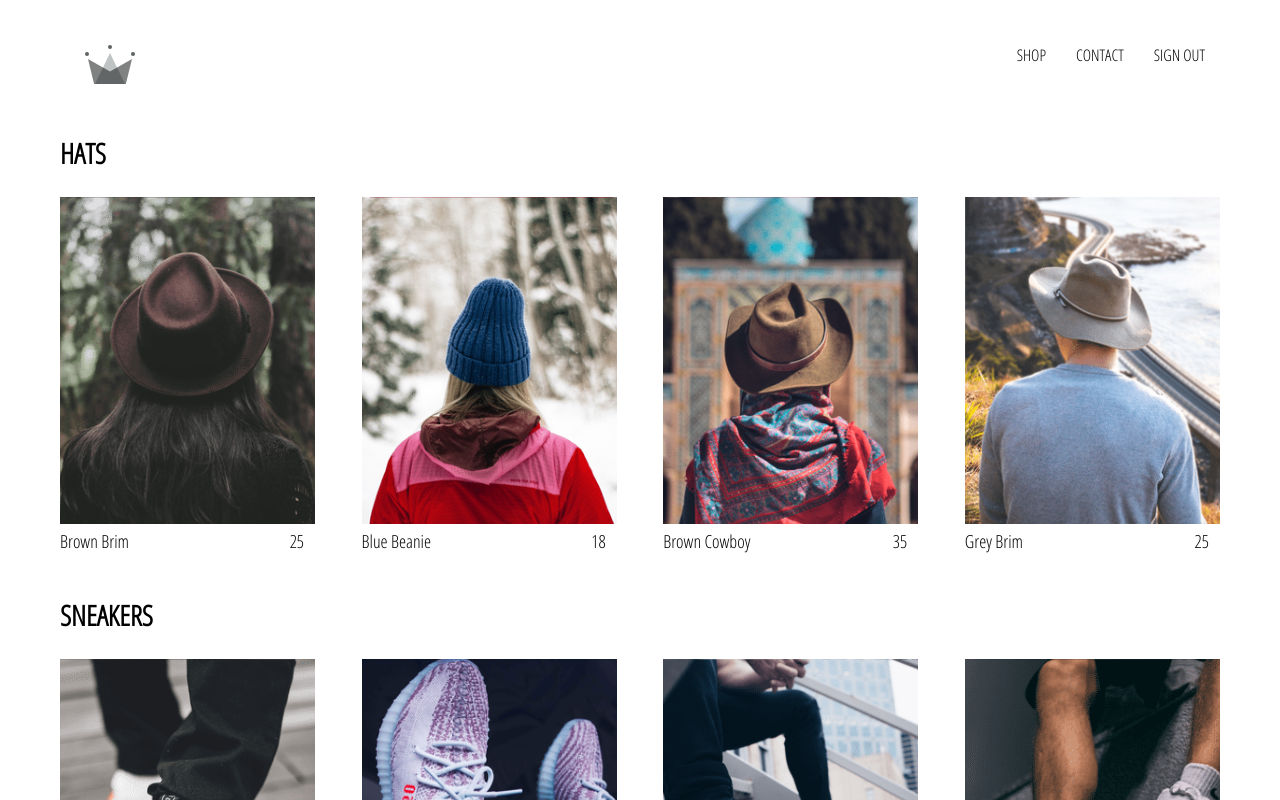
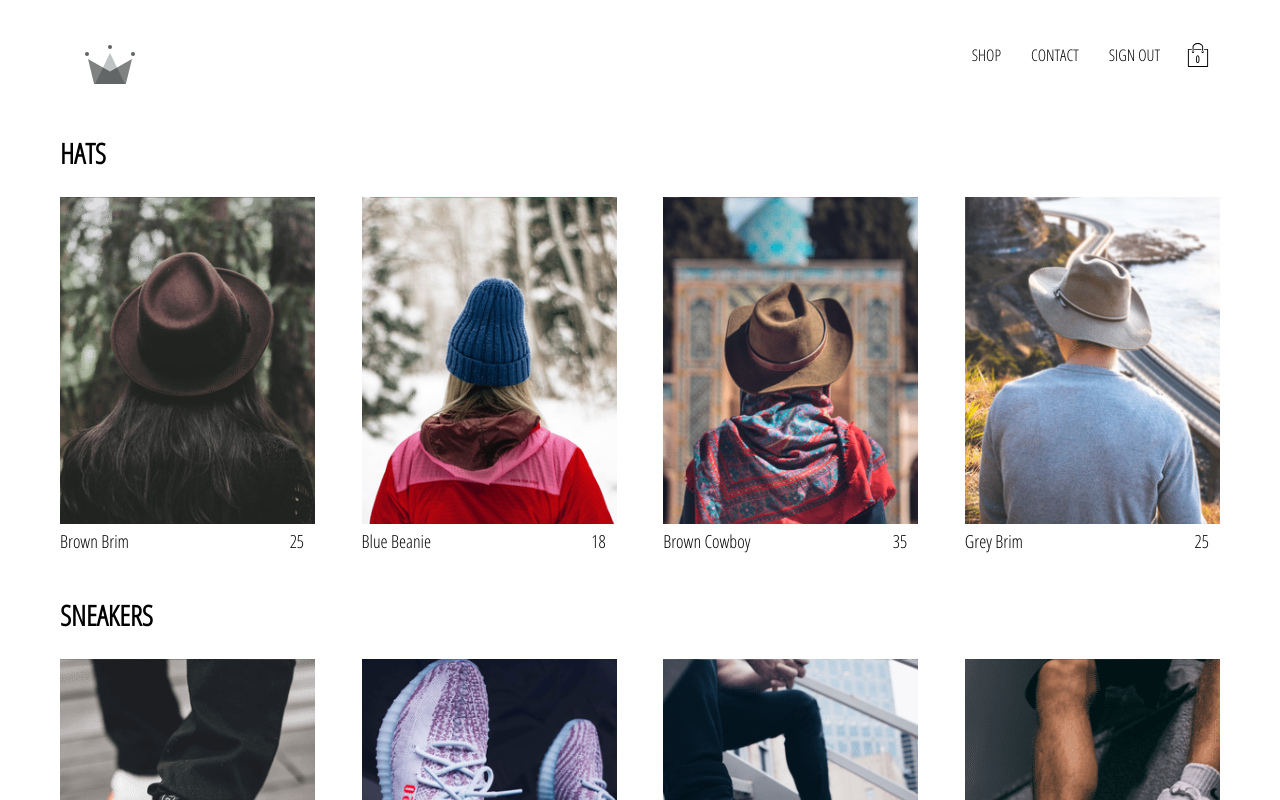
Before and after one commit to brandonstiles1/full-stack-ecommerce-app, a React (Create React App) app: page /shop in a window 1280 px wide. Shown: the top 800 px of the page. Built offline with nearby package versions, Linux system fonts and the light colour scheme; no server answers.

Commit message:
Added cart icon & cart dropdown to app

```diff
--- /dev/null
+++ b/src/components/cart-dropdown/cart-dropdown.component.js
@@ -0,0 +1,15 @@
+import React from 'react';
+import './cart-dropdown.styles.scss';
+
+// Components
+import CustomButton from '../custom-button/custom-button.component';
+
+const Cart = () => (
+  <div className='cart-dropdown'>
+    <div className='cart-items'>
+      <CustomButton> GO TO CHECKOUT</CustomButton>
+    </div>
+  </div>
+);
+
+export default Cart;
--- /dev/null
+++ b/src/components/cart-dropdown/cart-dropdown.styles.scss
@@ -0,0 +1,24 @@
+.cart-dropdown {
+  position: absolute;
+  width: 240px;
+  height: 340px;
+  display: flex;
+  flex-direction: column;
+  padding: 20px;
+  border: 1px solid black;
+  background-color: white;
+  top: 90px;
+  right: 40px;
+  z-index: 5;
+
+  .cart-items {
+    height: 240px;
+    display: flex;
+    flex-direction: column;
+    overflow: scroll;
+  }
+
+  button {
+    margin-top: auto;
+  }
+}
--- /dev/null
+++ b/src/components/cart-icon/cart-icon.component.jsx
@@ -0,0 +1,22 @@
+import React from 'react';
+import './cart-icon.styles.scss';
+
+// Components
+import { ReactComponent as ShoppingIcon } from '../../assets/shopping_cart.svg';
+
+// Redux
+import { connect } from 'react-redux';
+import { toggleCartHidden } from '../../redux/cart/cart.actions';
+
+const CartIcon = ({ toggleCartHidden }) => (
+  <div className='cart-icon' onClick={ toggleCartHidden }>
+    <ShoppingIcon className='shopping-icon' />
+    <span className='item-count'>0</span>
+  </div>
+);
+
+const mapDispatchToProps = dispatch => ({
+  toggleCartHidden: () => dispatch(toggleCartHidden())
+});
+
+export default connect(null, mapDispatchToProps)(CartIcon);
--- /dev/null
+++ b/src/components/cart-icon/cart-icon.styles.scss
@@ -0,0 +1,21 @@
+.cart-icon {
+  width: 45px;
+  height: 45px;
+  position: relative;
+  display: flex;
+  align-items: center;
+  justify-content: center;
+  cursor: pointer;
+
+  .shopping-icon {
+    width: 24px;
+    height: 24px;
+  }
+
+  .item-count {
+    position: absolute;
+    font-size: 10px;
+    font-weight: bold;
+    bottom: 12px;
+  }
+}
--- a/src/components/header/header.component.jsx
+++ b/src/components/header/header.component.jsx
@@ -1,17 +1,19 @@
 import React from 'react';
 import { Link } from 'react-router-dom';
+import './header.styles.scss';
 
 // Redux
 import { connect } from 'react-redux';
 
-import './header.styles.scss';
-
 // Firebase
 import { auth } from '../../firebase/firebase.utils.js';
 
+// Components
 import { ReactComponent as Logo } from '../../assets/logo.svg';
+import CartIcon from '../cart-icon/cart-icon.component';
+import CartDropdown from '../cart-dropdown/cart-dropdown.component';
 
-const Header = ({ currentUser }) => {
+const Header = ({ currentUser, hidden }) => {
   return (
     <div className='header'>
       <Link to='/' className='logo-container'>
@@ -34,14 +36,18 @@
               SIGN IN
             </Link>
         }
+        <CartIcon />
       </div>
-
+      { hidden ? null :
+        <CartDropdown />
+      }
     </div>
   );
 }
 
-const mapStateToProps = (state) => ({
-  currentUser: state.user.currentUser
+const mapStateToProps = ({ user: { currentUser }, cart: { hidden } }) => ({
+  currentUser,
+  hidden
 });
 
 export default connect(mapStateToProps)(Header);
--- /dev/null
+++ b/src/redux/cart/cart.actions.js
@@ -0,0 +1,5 @@
+import CartActionTypes from './cart.types';
+
+export const toggleCartHidden = () => ({
+  type: CartActionTypes.TOGGLE_CART_HIDDEN
+});
--- /dev/null
+++ b/src/redux/cart/cart.reducer.js
@@ -0,0 +1,19 @@
+import CartActionTypes from './cart.types';
+
+const INITIAL_STATE = {
+  hidden: true
+};
+
+const cartReducer = (state = INITIAL_STATE, action) => {
+  switch (action.type) {
+    case CartActionTypes.TOGGLE_CART_HIDDEN:
+      return {
+        ...state,
+        hidden: !state.hidden
+      }
+    default:
+      return state
+  }
+}
+
+export default cartReducer;
--- /dev/null
+++ b/src/redux/cart/cart.types.js
@@ -0,0 +1,5 @@
+const CartActionTypes = {
+  TOGGLE_CART_HIDDEN: 'TOGGLE_CART_HIDDEN'
+}
+
+export default CartActionTypes;
--- a/src/redux/root-reducer.js
+++ b/src/redux/root-reducer.js
@@ -1,7 +1,9 @@
 import { combineReducers } from 'redux';
 
 import userReducer from './user/user.reducer';
+import cartReducer from './cart/cart.reducer';
 
 export default combineReducers({
-  user: userReducer
+  user: userReducer,
+  cart: cartReducer
 });
```
Also changed, not shown: src/assets/shopping_cart.svg (added).
